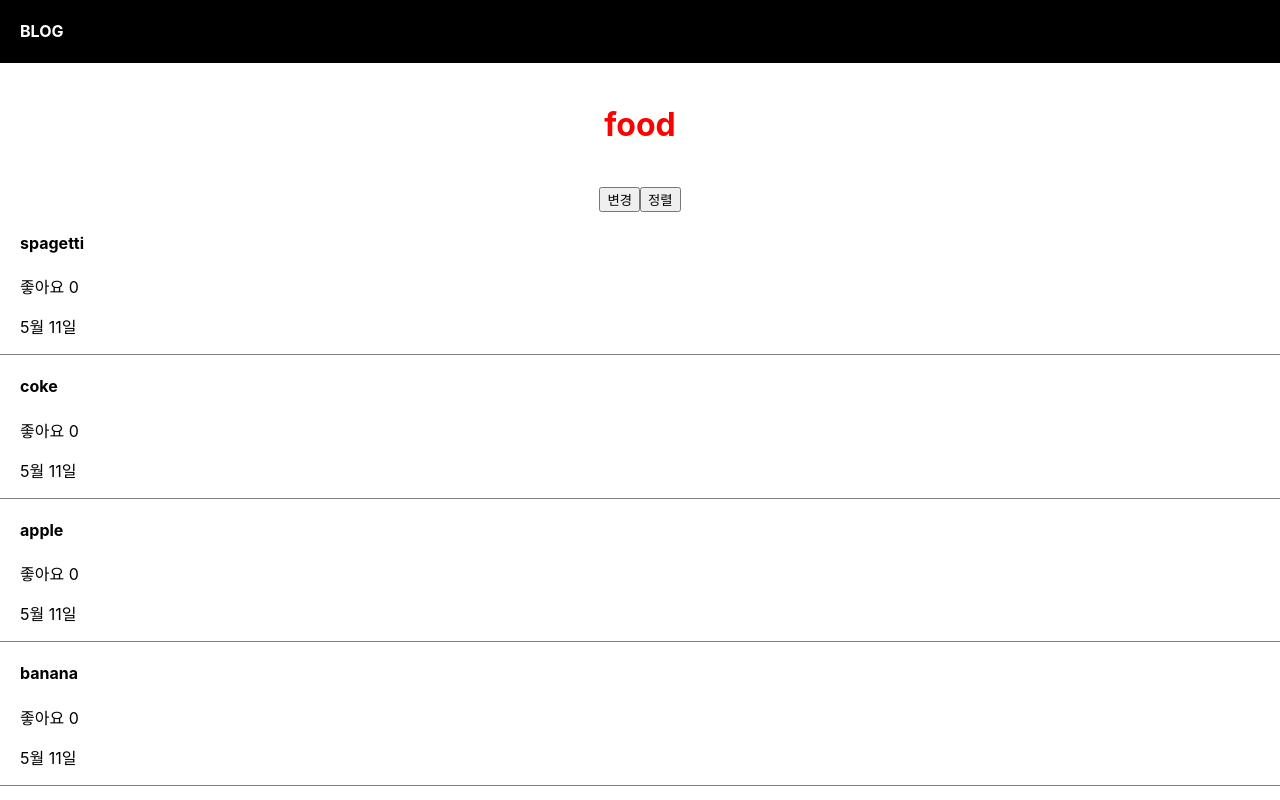
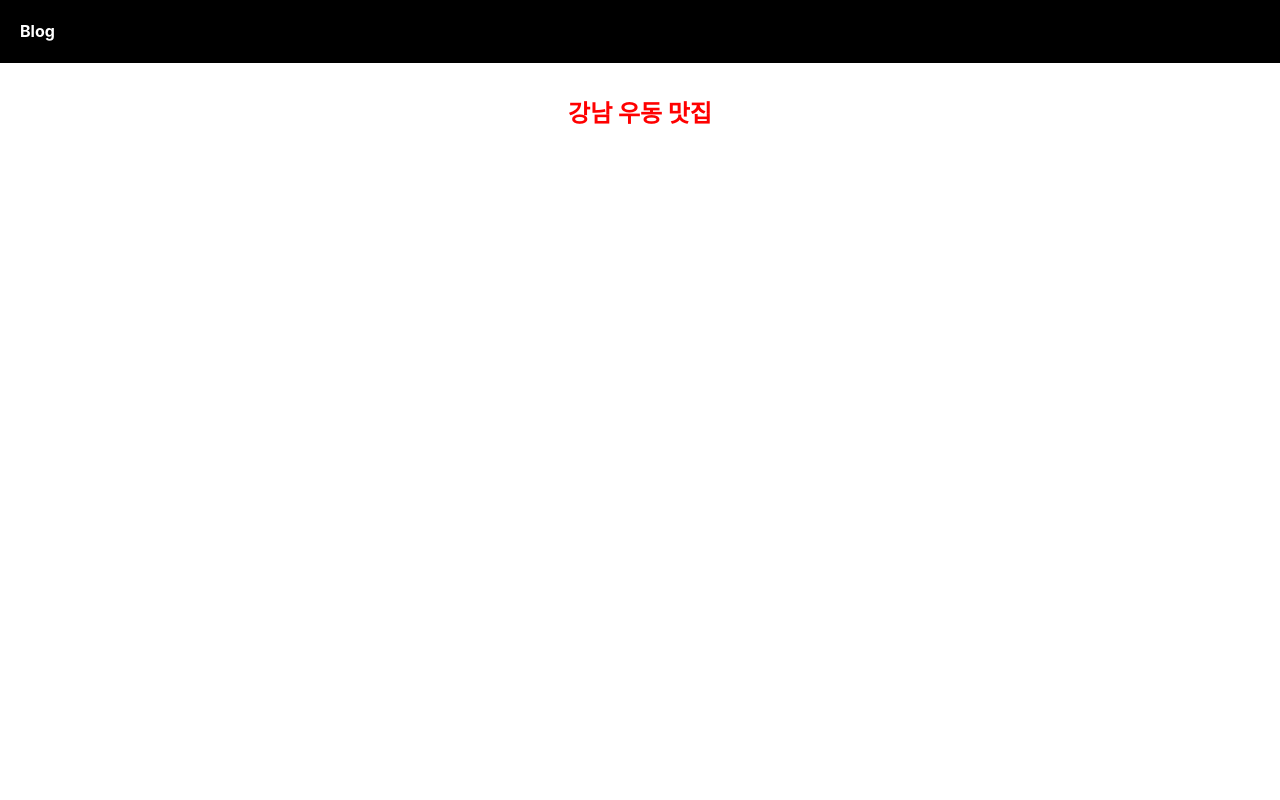
Before and after one commit to ehdwo13/React, a React (Create React App) app: page / in a window 1280 px wide. Built offline with nearby package versions, Linux system fonts and the light colour scheme.

Commit message:
20240703

```diff
--- a/src/App.css
+++ b/src/App.css
@@ -1,27 +1,5 @@
 .App {
   text-align: center;
-}
-
-.black-nav{
-  display: flex;
-  background: black;
-  width: 100%;
-  color:white;
-  padding-left: 20px;
-}
-.modal{
-  margin-top: 20px;
-  padding: 20px;
-  background: #eee;
-  text-align: left;
-}
-div{
-  box-sizing: border-box;
-}
-.list{
-  padding-left: 20px;
-  text-align: left;
-  border-bottom: 1px solid grey;
 }
 
 .App-logo {
@@ -58,3 +36,11 @@ div{
     transform: rotate(360deg);
   }
 }
+
+.black-nav{
+  display: flex;
+  background: black;
+  width: 100%;
+  color: white;
+  padding-left: 20px;
+}
--- a/src/App.js
+++ b/src/App.js
@@ -1,92 +1,18 @@
-/* eslint-disable */
-
 import logo from './logo.svg';
 import './App.css';
-import { useState } from 'react';
-//좋아요 갯수 개별
+
 function App() {
-  let post = "food";
-  let[a, b] = useState(['spagetti','coke','apple','banana']);
-  let[likeCount, lc]= useState([0,0,0,0]);
 
+  let post = "강남 우동 맛집";
 
-  let [modal, setModal] = useState(false);
   return (
     <div className="App">
-        <div className="black-nav">
-          <h4>BLOG</h4>
-        </div>
-        <h4 style={{color : 'red', fontSize : '32px'}}>{post}</h4>
-        <button onClick={()=>{
-          let copy = [...a];
-          copy[0] = 'lemonade';
-          b(copy);
-          }}>변경
-        </button>
-        <button onClick={()=>{
-          let sortCopy = [...a];
-          sortCopy.sort();
-          b(sortCopy);
-        }}>정렬
-        </button>
-        {/* <button onClick={()=>{
-          let copy = [...a];
-          copy[0] = 'lemonade';
-          b(copy);
-          }}>변경</button>
-        <button onClick={()=>{
-          let sortCopy = [...a];
-          sortCopy.sort();
-          b(sortCopy);
-        }}>정렬</button>
-        <div className='list'>
-          <h4>{a[2]} <span onClick={()=>{lc(likeCount+1)}}> 좋아요</span> {likeCount} </h4>
-          <p>5월 11일</p>
-        </div>
-        <div className='list'>
-          <h4>{a[1]} </h4>
-          <p>5월 11일</p>
-        </div>
-        <div className='list'>
-          <h4 onClick={()=>{setModal(!modal)}}>{a[0]}</h4>
-          <p>5월 11일</p>
-        </div> */}
-        {
-          a.map(function(each,i){
-            return (
-              <div className='list' key={i}>
-              <h4 onClick={()=>{setModal(!modal)}}>{each} </h4><span onClick={()=>{
-                let copy = [...likeCount];
-                copy[i]+=1;
-                lc(copy);
-              }}> 좋아요</span> {likeCount[i]}
-              <p>5월 11일</p>
-            </div>
-            )
-          })
-        }
-        {
-          modal == true ?  <Modal/> : null
-        }
+      <div className="black-nav">
+        <h4>Blog</h4>
+      </div>
+      <h4 style={{color : 'red', fontSize : '24px'}}>{post}</h4>
     </div>
   );
 }
 
-//하나의 구역(ex = div)만 있어야함 state가져다 못씀
-//컴포넌트
-//반복적인 html 축약
-//큰 페이지들
-//자주 변경되는것들
-function Modal(){
-  return (
-    <>
-      <div className='modal'>
-          <h4>제목</h4>
-          <p>날짜</p>
-          <p>상세내용</p>
-      </div>
-    </>
-  )
-}
-
 export default App;
```
Also changed, not shown: 1 other file (tests, documents, lock files or other folders).
